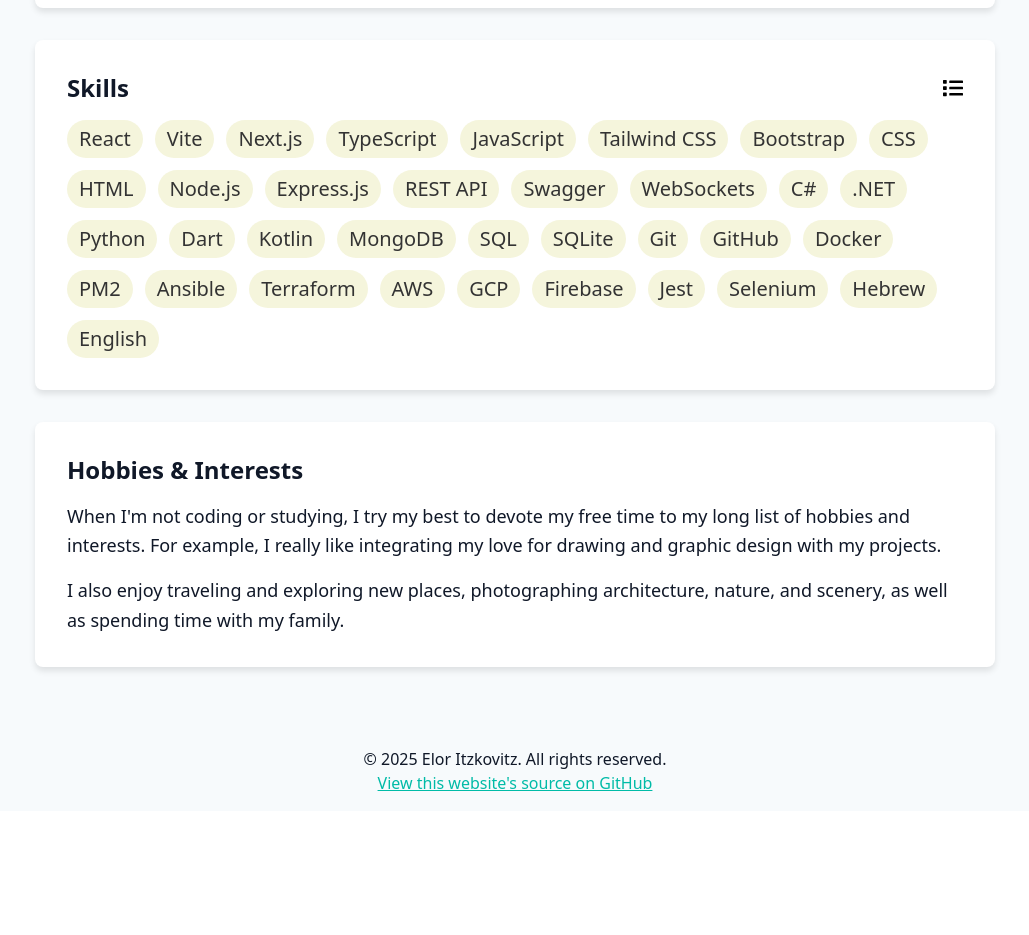
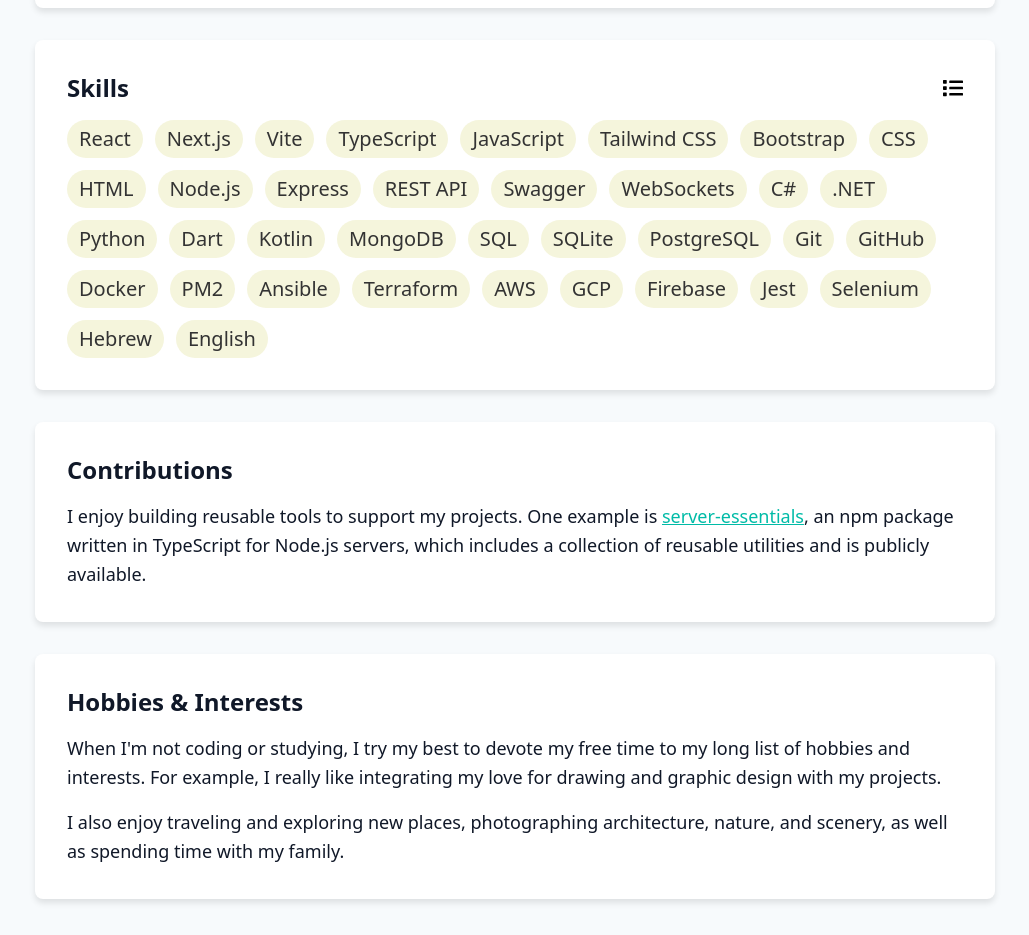
Before and after one commit to eloritzkovitz/portfolio, a React (Vite) app: page /about in a window 1280 px wide. Shown: the part 680-1615 px from the top of the page, without its empty margins (125-1154 px from the left). Before the commit the page ends 1491 px from the top, so only its background shows below. Built offline with nearby package versions, Linux system fonts and the light colour scheme.

Commit message:
Updated about section

```diff
--- a/src/data/aboutData.ts
+++ b/src/data/aboutData.ts
@@ -12,6 +12,18 @@ export const aboutCards = [
     content: [],
   },
   {
+    title: "Contributions",
+    content: [
+      "I enjoy building reusable tools to support my projects. One example is {link:server-essentials}, an npm package written in TypeScript for Node.js servers, which includes a collection of reusable utilities and is publicly available.",
+    ],
+    links: {
+      "server-essentials": {
+        url: "https://www.npmjs.com/package/@eloritzkovitz/server-essentials",
+        text: "server-essentials",
+      },
+    },
+  },
+  {
     title: "Hobbies & Interests",
     content: [
       "When I'm not coding or studying, I try my best to devote my free time to my long list of hobbies and interests. For example, I really like integrating my love for drawing and graphic design with my projects.",
--- a/src/data/skillsData.ts
+++ b/src/data/skillsData.ts
@@ -1,11 +1,11 @@
 const skillsData = [
   {
     category: "Frontend Development",
-    skills: ["React", "Vite", "Next.js", "TypeScript", "JavaScript", "Tailwind CSS", "Bootstrap", "CSS", "HTML"],
+    skills: ["React", "Next.js", "Vite", "TypeScript", "JavaScript", "Tailwind CSS", "Bootstrap", "CSS", "HTML"],
   },
   {
     category: "Backend Development",
-    skills: ["Node.js", "Express.js", "REST API", "Swagger", "WebSockets", "C#", ".NET", "Python"],
+    skills: ["Node.js", "Express", "REST API", "Swagger", "WebSockets", "C#", ".NET", "Python"],
   },
   {
     category: "Mobile Development",
@@ -13,7 +13,7 @@ const skillsData = [
   },
   {
     category: "Database Management",
-    skills: ["MongoDB", "SQL", "SQLite"],
+    skills: ["MongoDB", "SQL", "SQLite", "PostgreSQL"],
   },
   {
     category: "Version Control",
--- a/src/pages/About.tsx
+++ b/src/pages/About.tsx
@@ -14,6 +14,7 @@ function About() {
   // Section anchors for navigation
   const sectionAnchors = [
     { id: "introduction", label: "Introduction" },
+    { id: "contributions", label: "Contributions" },
     { id: "skills", label: "Skills" },
     { id: "hobbies", label: "Hobbies & Interests" },
   ];
@@ -23,17 +24,43 @@ function About() {
     setExpandedStates(skillsData.map(() => false));
   }, [isFlatView]);
 
+  // Render content with links
+  function renderContent(
+    content: string,
+    links?: Record<string, { url: string; text: string }>
+  ) {
+    if (!links) return content;
+    return content.split(/({link:[^}]+})/g).map((part, idx) => {
+      const match = part.match(/{link:([^}]+)}/);
+      if (match && links[match[1]]) {
+        const { url, text } = links[match[1]];
+        return (
+          <a
+            key={idx}
+            href={url}
+            target="_blank"
+            rel="noopener noreferrer"
+            className="text-teal-500 hover:text-teal-700 underline"
+          >
+            {text}
+          </a>
+        );
+      }
+      return part;
+    });
+  }
+
   return (
     <div className="relative">
       {/* Sections Navigator */}
       <SectionsNavigator sections={sectionAnchors} />
 
-      <section
-        className="about-section w-full max-w-screen-lg mx-auto px-4 sm:px-8 py-4 sm:py-8"
-      >
+      <section className="about-section w-full max-w-screen-lg mx-auto px-4 sm:px-8 py-4 sm:py-8">
         {/* Intro Card */}
         <div className="bg-white shadow-md rounded-lg p-6 sm:p-8 mb-8">
-          <h1 className="text-3xl sm:text-4xl font-bold mb-4 text-center">About Me</h1>
+          <h1 className="text-3xl sm:text-4xl font-bold mb-4 text-center">
+            About Me
+          </h1>
         </div>
 
         <div className="desktop-cards">
@@ -88,7 +115,8 @@ function About() {
                             className="flex justify-between items-center cursor-pointer bg-gray-100 p-3 rounded-md shadow-md"
                             onClick={() => {
                               const newStates = [...expandedStates];
-                              newStates[categoryIndex] = !newStates[categoryIndex];
+                              newStates[categoryIndex] =
+                                !newStates[categoryIndex];
                               setExpandedStates(newStates);
                             }}
                           >
@@ -104,7 +132,10 @@ function About() {
                           {isExpanded && (
                             <div className="flex flex-wrap gap-2 sm:gap-3 mt-2">
                               {skillCategory.skills.map((skill, skillIndex) => (
-                                <span key={skillIndex} className="tech-tag text-xs sm:text-base px-2 py-1 sm:px-3 sm:py-1.5">
+                                <span
+                                  key={skillIndex}
+                                  className="tech-tag text-xs sm:text-base px-2 py-1 sm:px-3 sm:py-1.5"
+                                >
                                   {skill}
                                 </span>
                               ))}
@@ -117,8 +148,10 @@ function About() {
                 </div>
               ) : (
                 <div className="text-base sm:text-lg leading-relaxed">
-                  {card.content.map((p: string, i: number) => (
-                    <p key={i} className={i > 0 ? "mt-4" : ""}>{p}</p>
+                  {card.content.map((p, i) => (
+                    <p key={i} className={i > 0 ? "mt-4" : ""}>
+                      {renderContent(p, card.links)}
+                    </p>
                   ))}
                 </div>
               )}
```
